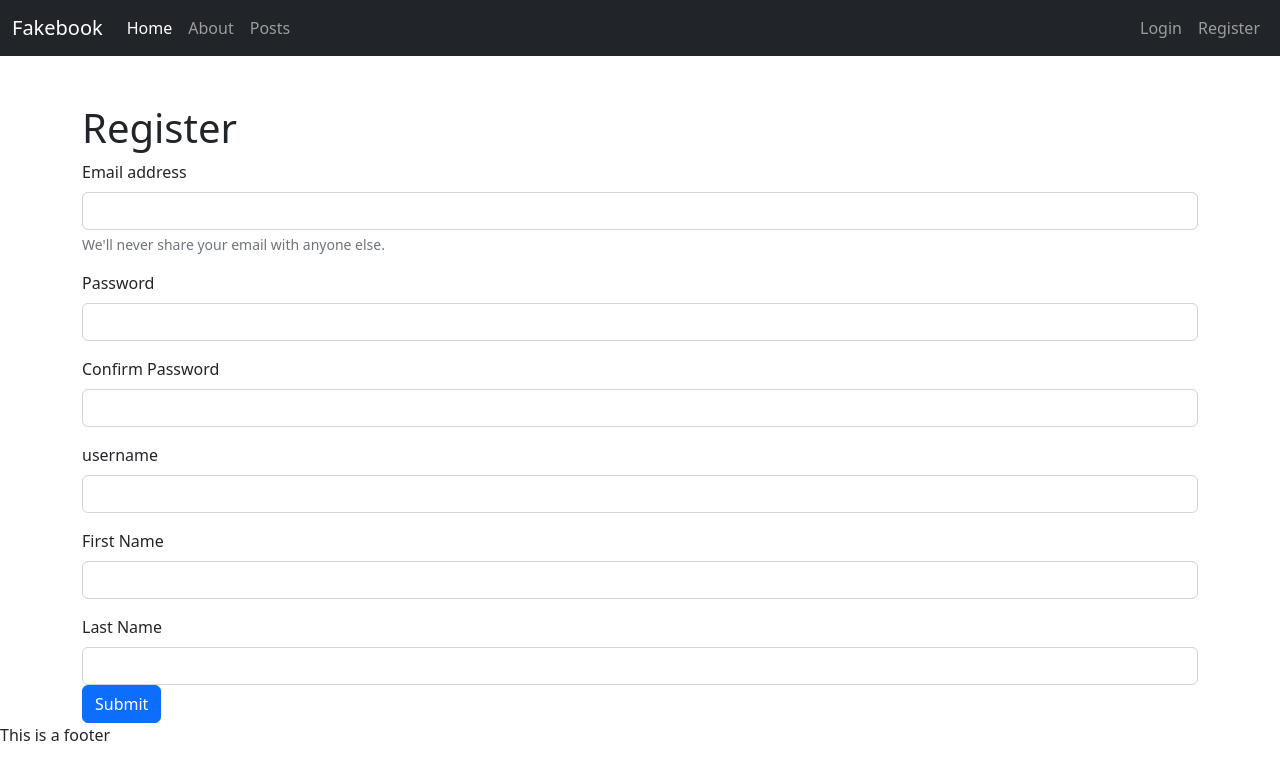
After one commit to shawn402022/flask_cw, a Flask app: page /auth/register in a window 1280 px wide. The commit adds this page. Shown: the top 780 px of the page. Run offline with Flask 3, Linux system fonts and the light colour scheme.

Commit message:
installed glitch

```diff
--- /dev/null
+++ b/app/blueprints/auth/__init__.py
@@ -0,0 +1,5 @@
+from flask import Blueprint
+
+bp = Blueprint('auth',__name__, url_prefix='/auth' )
+
+from.import routes
--- /dev/null
+++ b/app/blueprints/auth/routes.py
@@ -0,0 +1,103 @@
+from.import bp as app
+from app.blueprints.blog.models import User
+from app import db, login_manager
+from flask import redirect, url_for, render_template, request, flash
+from flask_login import login_user, logout_user, current_user
+
+# @app.route('/login', methods=["GET", "POST"])
+# def login():
+#     return render_template('login.html')
+
+@app.route('/login', methods=["GET", "POST"])
+def login():
+    if request.method =="GET":
+        return render_template('login.html')
+    email = request.form['email']
+    password =request.form['password']
+    next_url = request.form['next']
+
+
+
+
+
+    user = User.query.filter_by(email=email).first()
+    if user is None:
+        flash(f'User with email {email} does not exist.', 'danger')
+    elif user.check_my_password (password):
+        login_user(user)
+        flash(f'welcom back {user.username}).', 'success')
+
+
+
+        if next_url != '':
+            return redirect(next_url)
+
+        return redirect(url_for('main.home'))
+    else:
+        flash('Password incorrect.','danger')
+
+    return render_template('login.html')
+
+
+@app.route('/register', methods=['GET','POST'])
+def register():
+    if request.method == 'GET':
+        return render_template('register.html')
+
+
+
+    #Other wise user is makign a post request
+    email = request.form['email']
+    username = request.form['username']
+    password = request.form['password']
+    confirm_password = request.form['confirmPassword']
+    first_name = request.form['firstName']
+    last_name = request.form['lastName']
+
+    check_user = User.query.filter_by(email=email).first()
+
+    if check_user is not None:
+        flash(f'User with email {email} already exists.', 'danger')
+
+    elif password != confirm_password:
+        flash('Passwords do not match.','danger')
+
+    else:
+        #User cna be created
+        try:
+            new_user = User(email=email, username=username, password=password, first_name=first_name, last_name=last_name)
+            new_user.hash_my_password(password)
+            db.session.add(new_user)
+            db.session.commit()
+            flash('User created successfully.', 'success')
+            return redirect(url_for('auth.login'))
+        except:
+            flash('There was an error.', 'danger')
+
+    return render_template('register.html')
+
+@app.route('/logout')
+def logout():
+    logout_user()
+    flash('Logged out successfully', 'success')
+    return redirect(url_for('auth.login'))
+
+
+@app.route('/reset-passowrd', methods=[ "GET","POST" ])
+def reset_password():
+    if request.method == 'GET':
+        return render_template('reset-password.html')
+
+    old_password=request.form['oldPassword']
+    new_password=request.form['newPassword']
+
+    if not current_user.check_my_password(old_password):
+        flash('Old password not correct', 'danger')
+
+    else:
+        current_user.hash_my_password(new_password)
+        db.session.add(current_user)
+        db.session.commit()
+        flash('Password changed successfully', 'success')
+
+    return render_template('reset-password.html')
--- a/app/blueprints/main/routes.py
+++ b/app/blueprints/main/routes.py
@@ -1,9 +1,10 @@
 from. import bp as app
 from flask import render_template
+from flask_login import current_user
 
 @app.route('/')
 def home():
-    return render_template('home.html')
+    return render_template('home.html', user=current_user)
 
 @app.route('/about')
 def about():
--- a/app/templates/0_layout.html
+++ b/app/templates/0_layout.html
@@ -29,12 +29,37 @@
                             <a class="nav-link" href="{{ url_for('blog.posts') }}">Posts</a>
                         </li>
                     </ul>
-
+                    <ul class="navbar-nav mb-2 mb-lg-0">
+                        {% if current_user.is_anonymous %}
+                        <li class="nav-item">
+                            <a class="nav-link" href="{{ url_for('auth.login') }}">Login</a>
+                        </li>
+                        <li>
+                            <a class="nav-link" href="{{ url_for('auth.register') }}">Register</a>
+                        </li>
+                        {% else %}
+                        <li class="nav-item">
+                            <a class="nav-link" href="{{ url_for('auth.logout') }}">Logout</a>
+                        </li>
+                        {% endif %}
+                    </ul>
                 </div>
             </div>
         </nav>
     </header>
     <main class="container">
+        {% with messages = get_flashed_messages(with_categories=true) %}
+            {% if messages %}
+            <div class=flashes>
+                {% for category, message in messages %}
+                    <div class="alert alert-{{ category }} alert-dismissible fade show" role="alert">
+                        {{ message }}
+                        <button type="button" class="btn-close" data-bs-dismiss="alert" aria-label="Close"></button>
+                    </div>
+                {% endfor %}
+            </div>
+            {% endif %}
+        {% endwith %}
         {% block content%}{% endblock content %}
     </main>
 
--- a/app/templates/home.html
+++ b/app/templates/home.html
@@ -4,5 +4,9 @@
 
 {% block content %}
 <h1>Home</h1>
-<p>This is the ome page</p>
+{% if user.is_authenticated%}
+<p>Welcome to our app {{ user.username }}</p>
+{% else %}
+<p>Please <a href="{{ url_for('auth.login') }}">Login</a></p>
+{% endif %}
 {% endblock content %}
--- /dev/null
+++ b/app/templates/register.html
@@ -0,0 +1,40 @@
+{% extends './0_layout.html' %}
+
+{% block title %}Register{% endblock title %}
+
+{% block content %}
+<h1>Register</h1>
+
+<form action="{{ url_for('auth.register') }}" method="POST">
+    <div class="mb-3">
+        <label for="email" class="form-label">Email address</label>
+        <input type="email" class="form-control" id="email" name ="email" aria-describedby="emailHelp">
+        <div id="emailHelp" class="form-text">We'll never share your email with anyone else.</div>
+    </div>
+    <div class="mb-3">
+        <label for="password" class="form-label">Password</label>
+        <input type="password" class="form-control" id="password" name="password">
+    </div>
+    <div class="mb-3">
+        <label for="confirmPassword" class="form-label">Confirm Password</label>
+        <input type="password" class="form-control" id="confirmPassword" name="confirmPassword">
+    </div>
+    <div class="mb-3">
+        <label for="username" class="form-label">username</label>
+        <input type="text" class="form-control" id="username" name="username">
+    </div>
+    <div class="mb-3">
+        <label for="firstName" class="form-label">First Name</label>
+        <input type="text" class="form-control" id="firstName" name="firstName">
+    </div>
+        <label for="lastName" class="form-label">Last Name</label>
+        <input type="text" class="form-control" id="lastName" name="lastName">
+    </div>
+
+
+
+    <button type="submit" class="btn btn-primary">Submit</button>
+</form>
+
+
+{% endblock content %}
--- a/config.py
+++ b/config.py
@@ -1,5 +1,4 @@
 import os
-
 from dotenv import load_dotenv
 
 basedir = os.path.abspath(os.path.dirname((__name__)))
@@ -9,3 +8,4 @@ load_dotenv(os.path.join(basedir, '.env'))
 class Config:
     FLASK_DEBUG = os.getenv('FLASK_DEBUG')
     SQLALCHEMY_DATABASE_URI = os.getenv('SQLALCHEMY_DATABASE_URI')
+    SECRET_KEY = os.getenv('SECRET_KEY')
--- /dev/null
+++ b/gunicorn.conf.py
@@ -0,0 +1,2 @@
+worker=5
+bind="0.0.0.0:8080"
--- a/requirements.txt
+++ b/requirements.txt
@@ -2,9 +2,11 @@ alembic==1.8.1
 click==8.1.3
 colorama==0.4.6
 Flask==2.2.2
+Flask-Login==0.6.2
 Flask-Migrate==4.0.0
 Flask-SQLAlchemy==3.0.2
 greenlet==2.0.1
+gunicorn==20.1.0
 itsdangerous==2.1.2
 Jinja2==3.1.2
 Mako==1.2.4
```
Also changed, not shown: app/__init__.py (+24 -10 lines), app/blueprints/blog/models.py (+24 -2 lines), app/blueprints/blog/routes.py (+8 -2 lines), app/templates/login.html (+15 -0 lines), app/templates/reset-password.html (added, +22 -0 lines), run.py (line endings or trailing spaces), 1 other file.
